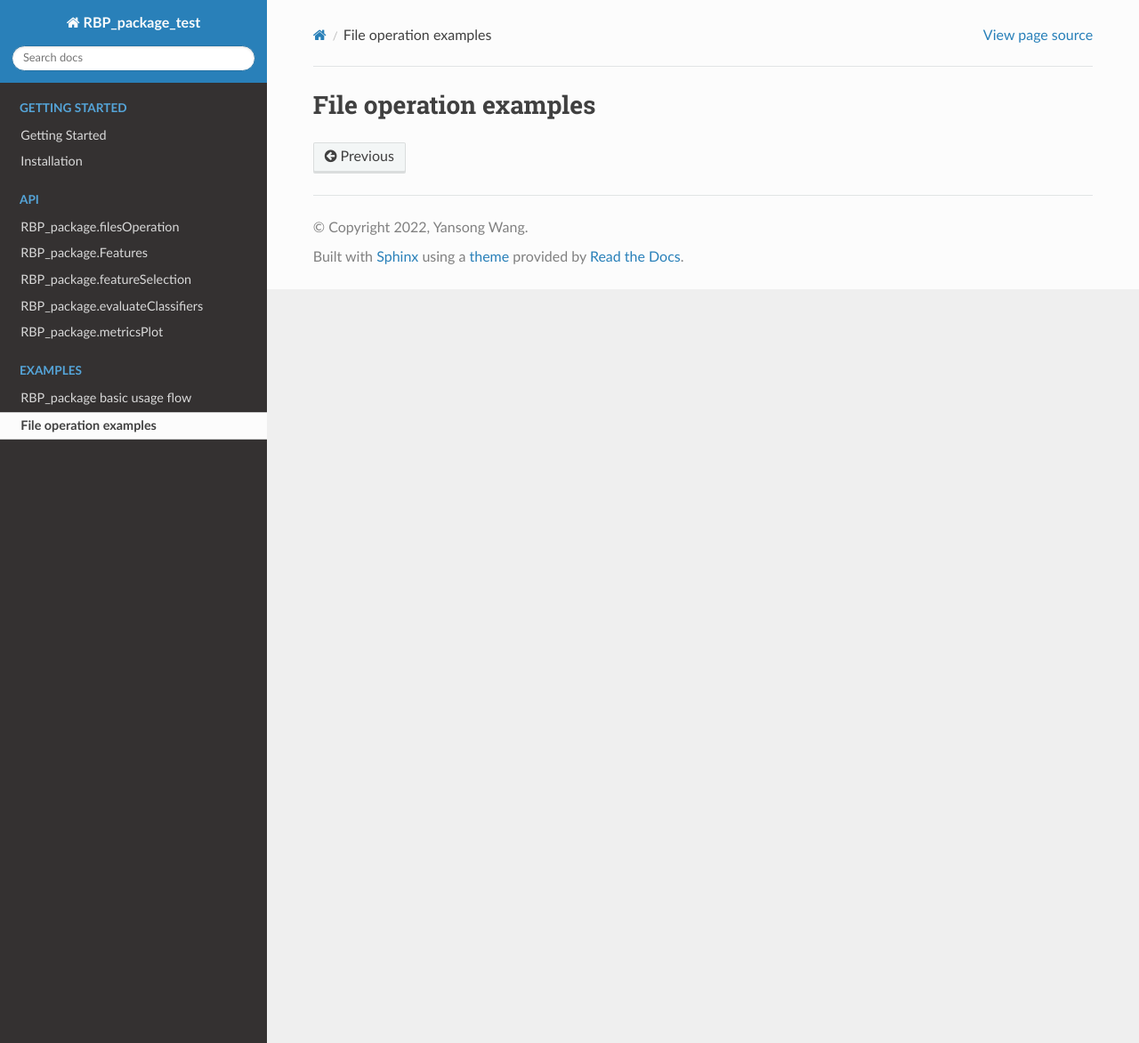
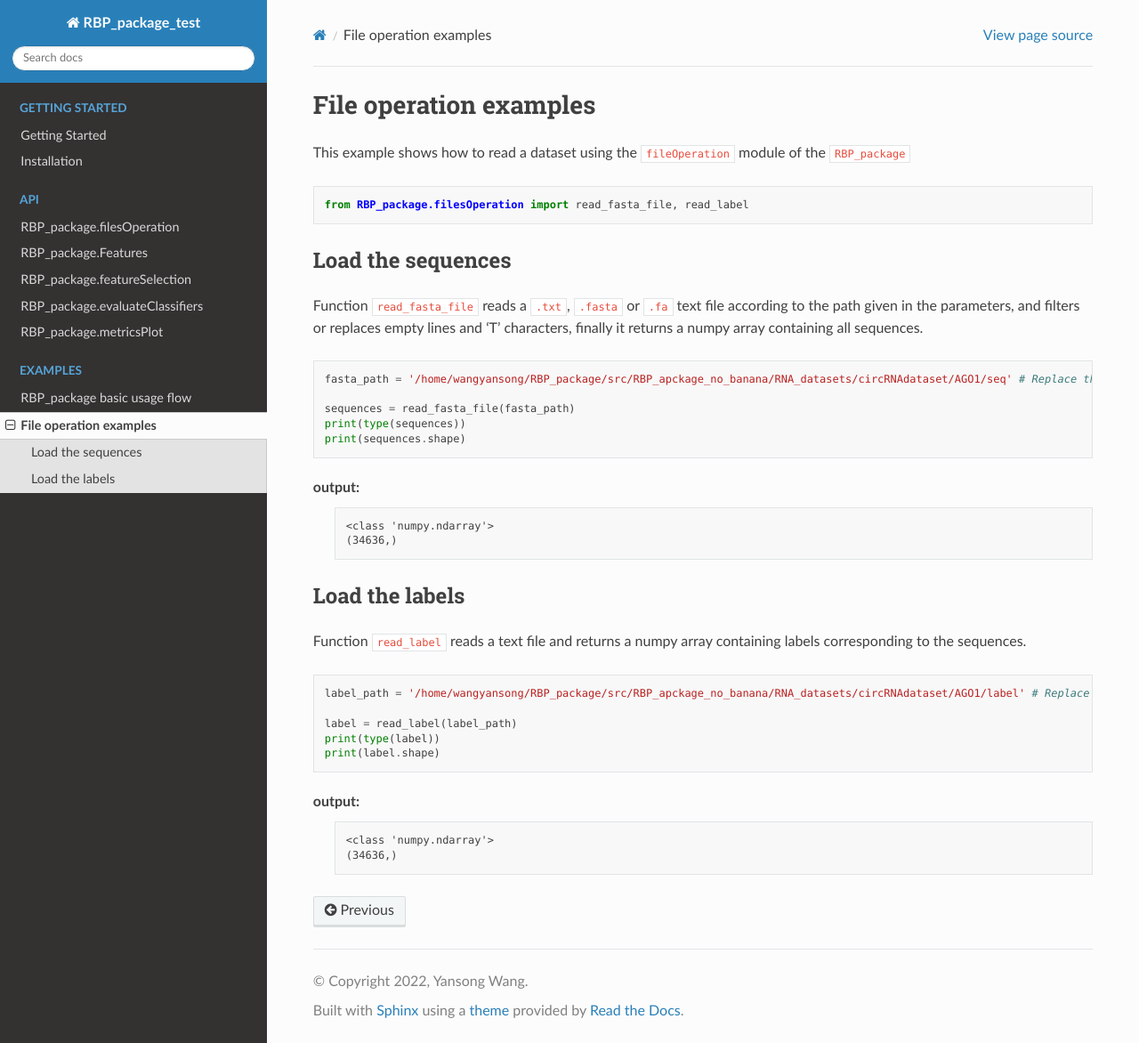
Before and after one commit to no-banana/PyRBP, a Sphinx documentation site: the page built from docs/source/fileOperation_examples.rst, in a window 1280 px wide and 1172 px high. Shown: the whole window at 89% size. Built offline with Sphinx 7.4.7 and the Read the Docs theme 2.0.0, drawn with Linux system fonts in a browser that asks for light colours.

Commit message:
Add files via upload

```diff
--- a/docs/source/fileOperation_examples.rst
+++ b/docs/source/fileOperation_examples.rst
@@ -1,2 +1,46 @@
 File operation examples
 ===========================
+
+This example shows how to read a dataset using the ``fileOperation`` module of the ``RBP_package``
+
+.. code-block:: py
+
+    from RBP_package.filesOperation import read_fasta_file, read_label
+
+Load the sequences
+~~~~~~~~~~~~~~~~~~~~~~~~~~~~~~~
+
+Function ``read_fasta_file`` reads a ``.txt``, ``.fasta`` or ``.fa`` text file according to the path given in the parameters, and filters or replaces empty lines and 'T' characters, finally it returns a numpy array containing all sequences.
+
+.. code-block:: py
+
+    fasta_path = '/home/wangyansong/RBP_package/src/RBP_apckage_no_banana/RNA_datasets/circRNAdataset/AGO1/seq' # Replace the path to load your own sequences of dataset
+
+    sequences = read_fasta_file(fasta_path)
+    print(type(sequences))
+    print(sequences.shape)
+
+output:
+    ::
+
+        <class 'numpy.ndarray'>
+        (34636,)
+
+Load the labels
+~~~~~~~~~~~~~~~~~~~~~~~~~~~~~
+
+Function ``read_label`` reads a text file and returns a numpy array containing labels corresponding to the sequences.
+
+.. code-block:: py
+
+    label_path = '/home/wangyansong/RBP_package/src/RBP_apckage_no_banana/RNA_datasets/circRNAdataset/AGO1/label' # Replace the path to load your own labels of dataset
+
+    label = read_label(label_path)
+    print(type(label))
+    print(label.shape)
+
+output:
+    ::
+
+        <class 'numpy.ndarray'>
+        (34636,)
```
